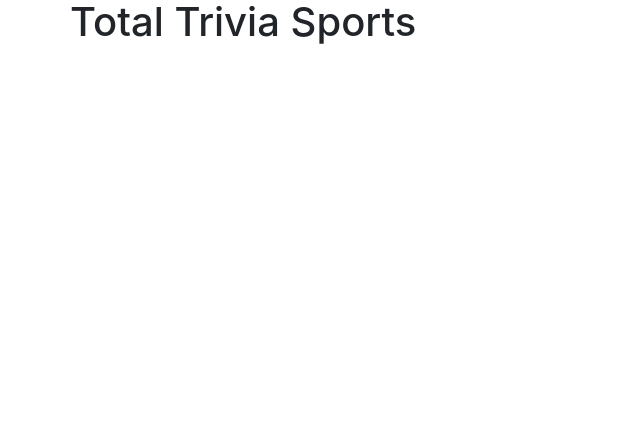
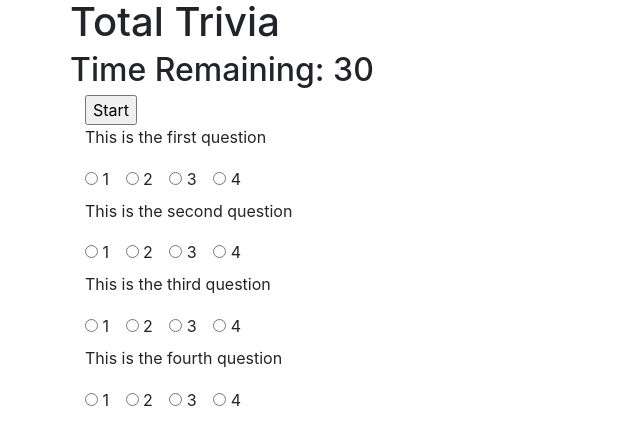
Before and after one commit to dcgutierrez93/TriviaGame, a plain HTML site: page index.html in a window 1280 px wide. Shown: the whole page, without its empty margins (0-640 px from the left). Drawn offline with nearby package versions, Linux system fonts and the light colour scheme.

Commit message:
Updated Index.html

```diff
--- a/index.html
+++ b/index.html
@@ -1,26 +1,130 @@
 <!DOCTYPE html>
-<html lang="en">
-  <head>
+<html>
+
+<head lang="en">
   <meta charset="utf-8">
   <title>Trivia Game</title>
   <!-- Link Bootstrap -->
   <link rel="stylesheet" href="https://maxcdn.bootstrapcdn.com/bootstrap/4.0.0-beta/css/bootstrap.min.css" integrity="sha384-/Y6pD6FV/Vv2HJnA6t+vslU6fwYXjCFtcEpHbNJ0lyAFsXTsjBbfaDjzALeQsN6M" crossorigin="anonymous">
-    <script src="https://maxcdn.bootstrapcdn.com/bootstrap/4.0.0-beta/js/bootstrap.min.js" integrity="sha384-h0AbiXch4ZDo7tp9hKZ4TsHbi047NrKGLO3SEJAg45jXxnGIfYzk4Si90RDIqNm1" crossorigin="anonymous"></script><link rel="stylesheet" href="https://maxcdn.bootstrapcdn.com/bootstrap/4.0.0-beta/css/bootstrap.min.css" integrity="sha384-/Y6pD6FV/Vv2HJnA6t+vslU6fwYXjCFtcEpHbNJ0lyAFsXTsjBbfaDjzALeQsN6M" crossorigin="anonymous">
+  <script src="https://maxcdn.bootstrapcdn.com/bootstrap/4.0.0-beta/js/bootstrap.min.js" integrity="sha384-h0AbiXch4ZDo7tp9hKZ4TsHbi047NrKGLO3SEJAg45jXxnGIfYzk4Si90RDIqNm1" crossorigin="anonymous"></script>
+  <link rel="stylesheet" href="https://maxcdn.bootstrapcdn.com/bootstrap/4.0.0-beta/css/bootstrap.min.css" integrity="sha384-/Y6pD6FV/Vv2HJnA6t+vslU6fwYXjCFtcEpHbNJ0lyAFsXTsjBbfaDjzALeQsN6M" crossorigin="anonymous">
   <!-- Link Style sheet -->
   <link rel="stylesheet" href="assets/css/style.css">
+  <!-- Link javascript -->
+  <script type="text/javascript" src="app.js"></script>
+  <!-- Link jquery -->
+  <script type="text/javascript" src="https://cdnjs.cloudflare.com/ajax/libs/jquery/3.2.1/jquery.min.js"></script>
 </head>
+
 <body>
+  <!-- Main Container -->
   <div class="container">
-      <!-- HEADER TITLE -->
+    <!-- Header -->
     <div class="row">
-        <h1>Total Trivia Sports</h1>
+      <h1>Total Trivia</h1>
     </div>
-      <!-- TIMER -->
+    <!-- Timer -->
+    <div class="row">
+      <h2>Time Remaining: 30</h2>
+    </div>
 
-      <!-- Trivia Questions and answer choices -->
-      <div class="row">
-        <p id="question"></p>
+    <!-- Button Start game -->
+    <div id="button">
+      <button id="show">Start</button>
+    </div>
+    <!-- Questions and answers will load once button is pressed -->
+    <div class="game">
+      <p>This is the first question</p>
+      <div class="form-check form-check-inline">
+        <label class="form-check-label">
+    <input class="form-check-input" type="radio" name="inlineRadioOptions" id="inlineRadio1" value="option1"> 1
+  </label>
+      </div>
+      <div class="form-check form-check-inline">
+        <label class="form-check-label">
+    <input class="form-check-input" type="radio" name="inlineRadioOptions" id="inlineRadio2" value="option2"> 2
+  </label>
+      </div>
+      <div class="form-check form-check-inline">
+        <label class="form-check-label">
+    <input class="form-check-input" type="radio" name="inlineRadioOptions" id="inlineRadio3" value="option3"> 3
+  </label>
+      </div>
+      <div class="form-check form-check-inline">
+        <label class="form-check-label">
+    <input class="form-check-input" type="radio" name="inlineRadioOptions" id="inlineRadio4" value="option3"> 4
+  </label>
+      </div>
+
+      <p>This is the second question</p>
+      <div class="form-check form-check-inline">
+        <label class="form-check-label">
+    <input class="form-check-input" type="radio" name="inlineRadioOptions" id="inlineRadio1" value="option1"> 1
+  </label>
+      </div>
+      <div class="form-check form-check-inline">
+        <label class="form-check-label">
+    <input class="form-check-input" type="radio" name="inlineRadioOptions" id="inlineRadio2" value="option2"> 2
+  </label>
+      </div>
+      <div class="form-check form-check-inline">
+        <label class="form-check-label">
+    <input class="form-check-input" type="radio" name="inlineRadioOptions" id="inlineRadio3" value="option3"> 3
+  </label>
+      </div>
+      <div class="form-check form-check-inline">
+        <label class="form-check-label">
+    <input class="form-check-input" type="radio" name="inlineRadioOptions" id="inlineRadio4" value="option3"> 4
+  </label>
+      </div>
+
+      <p>This is the third question</p>
+      <div class="form-check form-check-inline">
+        <label class="form-check-label">
+    <input class="form-check-input" type="radio" name="inlineRadioOptions" id="inlineRadio1" value="option1"> 1
+  </label>
+      </div>
+      <div class="form-check form-check-inline">
+        <label class="form-check-label">
+    <input class="form-check-input" type="radio" name="inlineRadioOptions" id="inlineRadio2" value="option2"> 2
+  </label>
+      </div>
+      <div class="form-check form-check-inline">
+        <label class="form-check-label">
+    <input class="form-check-input" type="radio" name="inlineRadioOptions" id="inlineRadio3" value="option3"> 3
+  </label>
+      </div>
+      <div class="form-check form-check-inline">
+        <label class="form-check-label">
+    <input class="form-check-input" type="radio" name="inlineRadioOptions" id="inlineRadio4" value="option3"> 4
+  </label>
+      </div>
+
+      <p>This is the fourth question</p>
+      <div class="form-check form-check-inline">
+        <label class="form-check-label">
+    <input class="form-check-input" type="radio" name="inlineRadioOptions" id="inlineRadio1" value="option1"> 1
+  </label>
+      </div>
+      <div class="form-check form-check-inline">
+        <label class="form-check-label">
+    <input class="form-check-input" type="radio" name="inlineRadioOptions" id="inlineRadio2" value="option2"> 2
+  </label>
+      </div>
+      <div class="form-check form-check-inline">
+        <label class="form-check-label">
+    <input class="form-check-input" type="radio" name="inlineRadioOptions" id="inlineRadio3" value="option3"> 3
+  </label>
+      </div>
+      <div class="form-check form-check-inline">
+        <label class="form-check-label">
+    <input class="form-check-input" type="radio" name="inlineRadioOptions" id="inlineRadio4" value="option3"> 4
+  </label>
       </div>
     </div>
+  </div>
+  <script type="text/javascript" src="app.js"></script>
+  <script type="text/javascript" src="https://cdnjs.cloudflare.com/ajax/libs/jquery/3.2.1/jquery.min.js"></script>
 </body>
+
 </html>
```
Lines whose indentation alone changed are shown as unchanged.
